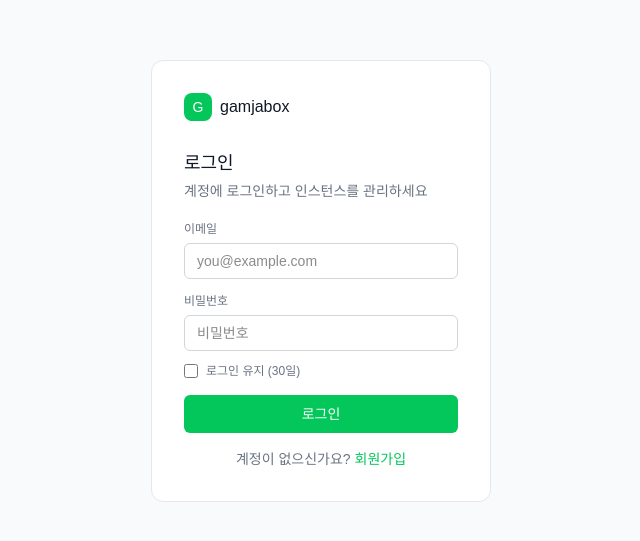
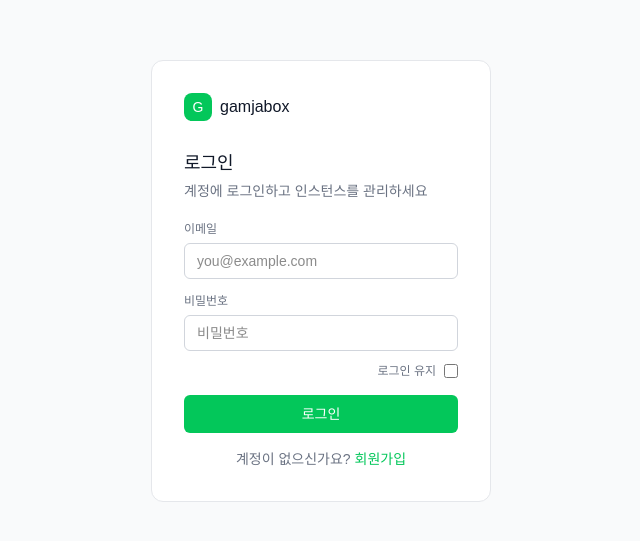
Before and after one commit to hdg5639/GJ-Cloud, a Next.js app in the folder Frontend/portal/: page /login in a window 1280 px wide. Shown: the part 119-660 px from the top of the page, without its empty margins (319-959 px from the left). Built offline with nearby package versions, Linux system fonts and the light colour scheme; no server answers.

Commit message:
style(portal): 로그인 유지 체크박스 우측 정렬, (30일) 텍스트 제거

```diff
--- a/Frontend/portal/app/(auth)/login/page.tsx
+++ b/Frontend/portal/app/(auth)/login/page.tsx
@@ -72,7 +72,10 @@ export default function LoginPage() {
             />
           </div>
 
-          <div className="flex items-center gap-2 mt-3">
+          <div className="flex items-center justify-end gap-2 mt-3">
+            <label htmlFor="rememberMe" className="text-xs text-gray-500 cursor-pointer select-none">
+              로그인 유지
+            </label>
             <input
               id="rememberMe"
               type="checkbox"
@@ -80,9 +83,6 @@ export default function LoginPage() {
               onChange={(e) => setRememberMe(e.target.checked)}
               className="w-3.5 h-3.5 accent-[#03C75A] cursor-pointer"
             />
-            <label htmlFor="rememberMe" className="text-xs text-gray-500 cursor-pointer select-none">
-              로그인 유지 (30일)
-            </label>
           </div>
 
           {error && <p className="text-xs text-red-600 mt-2">{error}</p>}
```
